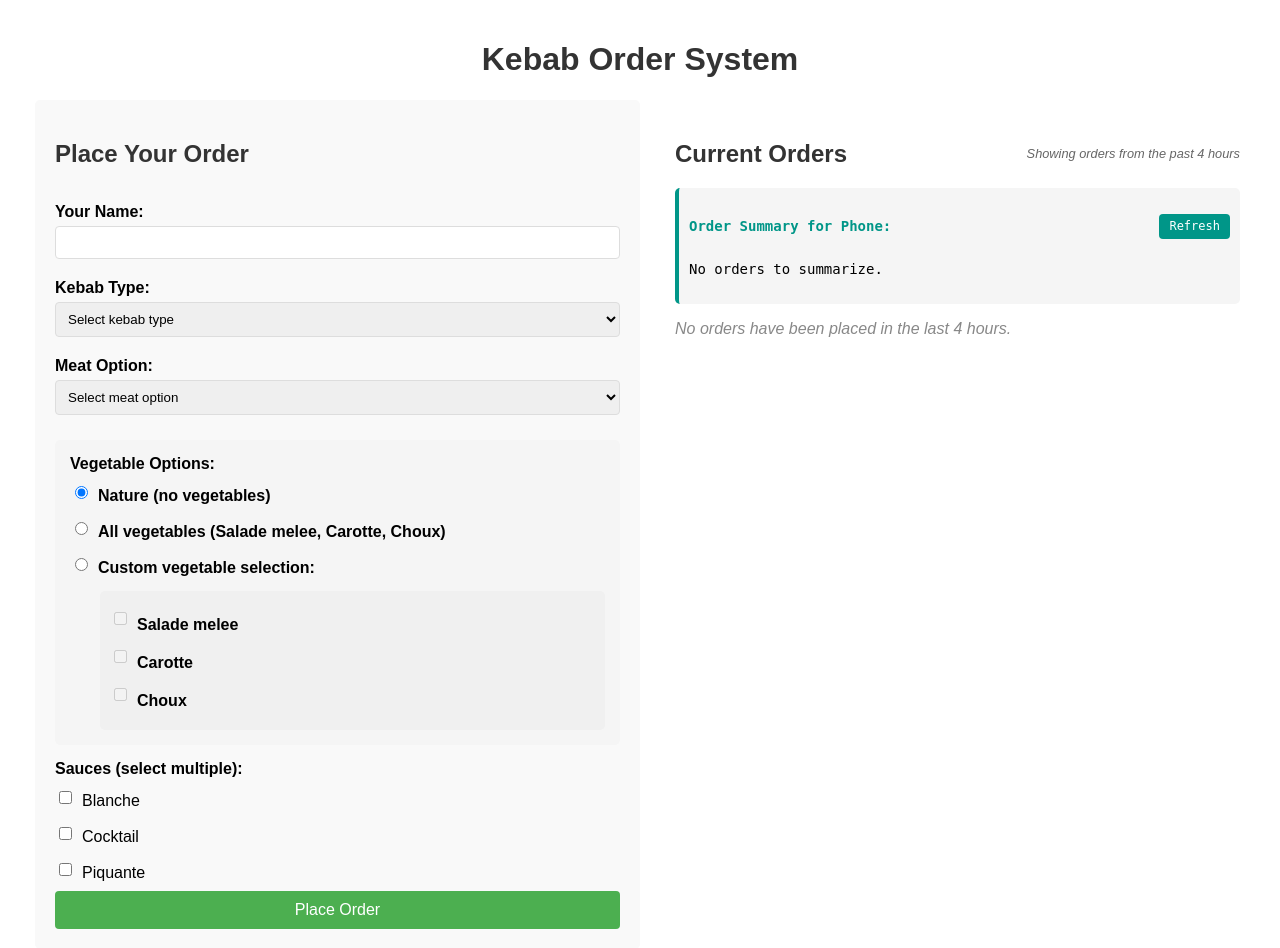
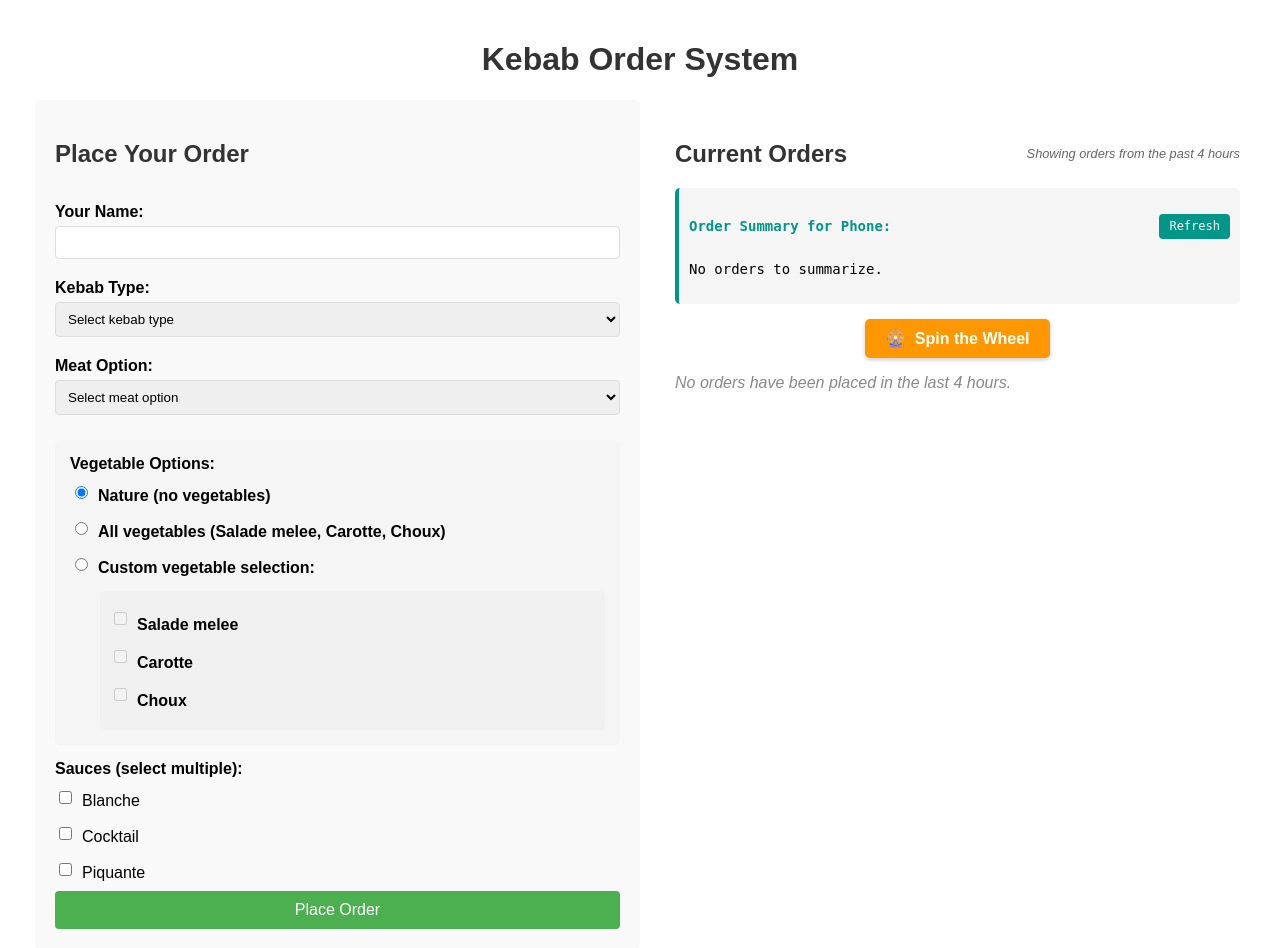
Before and after one commit to V-Favre/kos, a Flask app: page / in a window 1280 px wide. Shown: the top 948 px of the page. Run offline with Flask 3, Linux system fonts and the light colour scheme; data that the repository does not hold is empty.

Commit message:
add spinning wheel for call

```diff
--- a/server.py
+++ b/server.py
@@ -575,6 +575,26 @@ with open('templates/index.html', 'w', encoding='utf-8') as f:
                 margin: 10px 0;
             }
         }
+        .spinning-wheel-link {
+            margin: 15px 0;
+            text-align: center;
+        }
+        .wheel-link-btn {
+            background-color: #ff9800;
+            color: white;
+            padding: 10px 20px;
+            border-radius: 5px;
+            text-decoration: none;
+            display: inline-block;
+            font-weight: bold;
+            transition: background-color 0.3s;
+            box-shadow: 0 2px 4px rgba(0,0,0,0.2);
+        }
+        .wheel-link-btn:hover {
+            background-color: #f57c00;
+            transform: translateY(-2px);
+            box-shadow: 0 4px 8px rgba(0,0,0,0.3);
+        }
     </style>
 </head>
 <body>
@@ -674,6 +694,11 @@ with open('templates/index.html', 'w', encoding='utf-8') as f:
                     <a href="#" onclick="refreshSummary(); return false;" class="refresh-btn">Refresh</a>
                 </div>
                 <div id="summaryText">Loading summary...</div>
+            </div>
+            <div class="spinning-wheel-link">
+                <a href="/spinning_wheel" class="wheel-link-btn">
+                    <span style="margin-right: 5px;">🎡</span> Spin the Wheel
+                </a>
             </div>
 
             {% if orders %}
@@ -859,6 +884,408 @@ with open('templates/index.html', 'w', encoding='utf-8') as f:
 </html>
     ''')
 
+
+@app.route('/spinning_wheel')
+def spinning_wheel():
+    """Show a spinning wheel to randomly select a customer from orders"""
+    # Get recent orders from the database
+    orders = get_recent_orders()
+
+    # Extract unique customer names
+    customer_names = []
+    for order in orders:
+        if order['name'] not in customer_names and order['name'] != 'Anonymous':
+            customer_names.append(order['name'])
+
+    # If no names, add a placeholder
+    if not customer_names:
+        customer_names = ['No customers found']
+
+    return render_template('spinning_wheel.html', customer_names=customer_names)
+
+
+# Create a new template file for the spinning wheel
+with open('templates/spinning_wheel.html', 'w', encoding='utf-8') as f:
+    f.write('''
+<!DOCTYPE html>
+<html>
+<head>
+    <title>Kebab Order - Random Customer Selector</title>
+    <meta name="viewport" content="width=device-width, initial-scale=1">
+    <style>
+        body {
+            font-family: Arial, sans-serif;
+            margin: 0;
+            padding: 20px;
+            background-color: #f5f5f5;
+            display: flex;
+            flex-direction: column;
+            align-items: center;
+        }
+        h1, h2 {
+            color: #333;
+            text-align: center;
+        }
+        .container {
+            width: 100%;
+            max-width: 600px;
+            display: flex;
+            flex-direction: column;
+            align-items: center;
+            margin-top: 20px;
+        }
+        .wheel-container {
+            position: relative;
+            width: 400px;
+            height: 400px;
+            margin: 20px auto;
+        }
+        .wheel {
+            width: 100%;
+            height: 100%;
+            border-radius: 50%;
+            position: relative;
+            overflow: hidden;
+            box-shadow: 0 0 10px rgba(0,0,0,0.3);
+            transition: transform 0s ease-out;
+            transform: rotate(0deg);
+        }
+        .wheel-section {
+            position: absolute;
+            width: 0;
+            height: 0;
+            transform-origin: center;
+            left: 50%;
+            top: 50%;
+            overflow: hidden;
+        }
+        .section-label {
+            position: absolute;
+            left: 50%;
+            top: 50%;
+            width: 150px;
+            transform-origin: 0 0;
+            text-align: center;
+            padding: 5px;
+            font-weight: bold;
+            font-size: 14px;
+            color: #333;
+            pointer-events: none;
+            text-shadow: 1px 1px 2px rgba(255, 255, 255, 0.7);
+        }
+        .pointer {
+            position: absolute;
+            top: -10px;
+            left: 50%;
+            transform: translateX(-50%);
+            width: 0;
+            height: 0;
+            border-left: 20px solid transparent;
+            border-right: 20px solid transparent;
+            border-top: 40px solid #d32f2f;
+            z-index: 10;
+        }
+        .spin-button {
+            background-color: #4CAF50;
+            color: white;
+            border: none;
+            padding: 15px 30px;
+            font-size: 18px;
+            cursor: pointer;
+            border-radius: 5px;
+            margin-top: 30px;
+            box-shadow: 0 4px 6px rgba(0,0,0,0.1);
+            transition: all 0.3s;
+        }
+        .spin-button:hover {
+            background-color: #45a049;
+            transform: translateY(-2px);
+            box-shadow: 0 6px 8px rgba(0,0,0,0.15);
+        }
+        .spin-button:disabled {
+            background-color: #cccccc;
+            cursor: not-allowed;
+            transform: none;
+            box-shadow: none;
+        }
+        .winner-display {
+            margin-top: 30px;
+            font-size: 24px;
+            font-weight: bold;
+            height: 36px;
+            color: #4CAF50;
+            text-align: center;
+            opacity: 0;
+            transition: opacity 0.5s;
+        }
+        .winner-display.show {
+            opacity: 1;
+        }
+        .confetti {
+            position: fixed;
+            width: 10px;
+            height: 10px;
+            background-color: #f00;
+            pointer-events: none;
+            opacity: 0;
+        }
+        .back-button {
+            background-color: #2196F3;
+            color: white;
+            border: none;
+            padding: 10px 20px;
+            font-size: 16px;
+            cursor: pointer;
+            border-radius: 5px;
+            margin-top: 20px;
+            text-decoration: none;
+            display: inline-block;
+        }
+        .back-button:hover {
+            background-color: #0b7dda;
+        }
+    </style>
+</head>
+<body>
+    <h1>Kebab Order Random Selector</h1>
+
+    <div class="container">
+        <div class="wheel-container">
+            <div class="pointer"></div>
+            <div class="wheel" id="wheel">
+                <!-- Wheel sections will be dynamically generated -->
+            </div>
+        </div>
+
+        <button id="spinButton" class="spin-button">SPIN THE WHEEL</button>
+
+        <div id="winnerDisplay" class="winner-display">
+            <!-- Winner will be displayed here -->
+        </div>
+
+        <a href="/" class="back-button">Back to Orders</a>
+    </div>
+
+    <script>
+        // Customer names from server
+        const customerNames = {{ customer_names|tojson }};
+
+        // Wheel configuration
+        const wheel = document.getElementById('wheel');
+        const spinButton = document.getElementById('spinButton');
+        const winnerDisplay = document.getElementById('winnerDisplay');
+        let isSpinning = false;
+
+        // Colors for the wheel sections
+        const colors = [
+            '#FF9AA2', '#FFB7B2', '#FFDAC1', '#E2F0CB',
+            '#B5EAD7', '#C7CEEA', '#F8B195', '#F67280',
+            '#C06C84', '#6C5B7B', '#355C7D', '#99B898',
+            '#FECEAB', '#FF847C', '#E84A5F', '#A8E6CE'
+        ];
+
+        // Generate wheel sections with canvas
+        function generateWheel() {
+            wheel.innerHTML = '';
+
+            const numNames = customerNames.length;
+            const anglePerSegment = (2 * Math.PI) / numNames;
+            const radius = 200; // Radius of the wheel (400px/2)
+
+            // Create pie segments with canvas
+            const canvas = document.createElement('canvas');
+            canvas.width = 400;
+            canvas.height = 400;
+            wheel.appendChild(canvas);
+
+            const ctx = canvas.getContext('2d');
+            const centerX = canvas.width / 2;
+            const centerY = canvas.height / 2;
+
+            // Draw wheel segments
+            for (let i = 0; i < numNames; i++) {
+                const startAngle = i * anglePerSegment;
+                const endAngle = (i + 1) * anglePerSegment;
+
+                // Draw pie segment
+                ctx.beginPath();
+                ctx.moveTo(centerX, centerY);
+                ctx.arc(centerX, centerY, radius, startAngle, endAngle);
+                ctx.closePath();
+
+                // Fill with color
+                ctx.fillStyle = colors[i % colors.length];
+                ctx.fill();
+
+                ctx.lineWidth = 2;
+                ctx.strokeStyle = 'rgba(255, 255, 255, 0.3)';
+                ctx.stroke();
+
+                // Add name label
+                const middleAngle = startAngle + (anglePerSegment / 2);
+                const labelX = centerX + Math.cos(middleAngle) * (radius * 0.65);
+                const labelY = centerY + Math.sin(middleAngle) * (radius * 0.65);
+
+                // Save context state
+                ctx.save();
+
+                // Position text
+                ctx.translate(labelX, labelY);
+                ctx.rotate(middleAngle + Math.PI/2);
+
+                // Draw text
+                ctx.textAlign = 'center';
+                ctx.fillStyle = '#333';
+                ctx.font = 'bold 14px Arial';
+
+                // Measure text to ensure it fits
+                const name = customerNames[i];
+                const maxWidth = radius * 0.5;
+                let fontSize = 14;
+
+                // Reduce font size if needed
+                if (ctx.measureText(name).width > maxWidth) {
+                    while (ctx.measureText(name).width > maxWidth && fontSize > 8) {
+                        fontSize--;
+                        ctx.font = `bold ${fontSize}px Arial`;
+                    }
+                }
+
+                ctx.fillText(name, 0, 0, maxWidth);
+
+                // Restore context
+                ctx.restore();
+            }
+        }
+
+        // Spin the wheel
+        function spinWheel() {
+            if (isSpinning) return;
+
+            isSpinning = true;
+            spinButton.disabled = true;
+            winnerDisplay.classList.remove('show');
+
+            // Random number of rotations (between 2 and 5 full rotations)
+            const rotations = 5 + Math.random() * 5;
+
+            // Random position for stopping (in degrees, between 0-359)
+            const random360 = Math.floor(Math.random() * 360);
+
+            // Calculate total rotation
+            const totalDegrees = (rotations * 360) + random360;
+
+            // Random duration between 3 and 7 seconds
+            const duration = 5 + Math.random() * 5;
+
+            // Apply the transition and rotation
+            wheel.style.transition = `transform ${duration}s cubic-bezier(0.17, 0.67, 0.21, 0.99)`;
+            wheel.style.transform = `rotate(${totalDegrees}deg)`;
+
+            // Calculate which name will be the winner
+            // We need to determine which section is at the pointer when wheel stops
+            const numNames = customerNames.length;
+            const degreesPerSection = 360 / numNames;
+
+            // The wheel rotates clockwise, but the actual position is counterclockwise from the starting point
+            // So we need to calculate it relative to our rotation
+
+            // We need the ending position modulo 360 to get final position
+            const finalPosition = totalDegrees % 360;
+
+            // The pointer is at top (0 degrees), so we need to determine which section that points to
+            // Since the wheel rotates clockwise, we need to convert to the correct index
+            // We add numNames and take modulo again to ensure positive value
+            const winnerIndex = Math.floor(((360 - finalPosition) % 360) / degreesPerSection) % numNames;
+
+            // After rotation completes
+            setTimeout(() => {
+                const winner = customerNames[winnerIndex];
+                winnerDisplay.textContent = `Winner: ${winner}`;
+                winnerDisplay.classList.add('show');
+                createConfetti();
+
+                setTimeout(() => {
+                    isSpinning = false;
+                    spinButton.disabled = false;
+                }, 1000);
+            }, duration * 1000 + 500); // Add a small buffer after the transition ends
+        }
+
+        // Create confetti effect
+        function createConfetti() {
+            const confettiColors = ['#f00', '#0f0', '#00f', '#ff0', '#f0f', '#0ff'];
+            const confettiCount = 150;
+
+            for (let i = 0; i < confettiCount; i++) {
+                const confetti = document.createElement('div');
+                confetti.className = 'confetti';
+
+                // Random position
+                const startX = Math.random() * window.innerWidth;
+                const startY = -20;
+
+                // Random color
+                const color = confettiColors[Math.floor(Math.random() * confettiColors.length)];
+
+                // Set styles
+                confetti.style.left = `${startX}px`;
+                confetti.style.top = `${startY}px`;
+                confetti.style.backgroundColor = color;
+                confetti.style.opacity = '1';
+
+                // Randomize size and shape
+                const size = 5 + Math.random() * 10;
+                confetti.style.width = `${size}px`;
+                confetti.style.height = `${size}px`;
+
+                // Occasionally make rectangle confetti
+                if (Math.random() > 0.5) {
+                    confetti.style.width = `${size * 0.5}px`;
+                    confetti.style.height = `${size * 1.5}px`;
+                }
+
+                // Occasionally make round confetti
+                if (Math.random() > 0.7) {
+                    confetti.style.borderRadius = '50%';
+                }
+
+                // Add to body
+                document.body.appendChild(confetti);
+
+                // Animate falling
+                const animationDuration = 2 + Math.random() * 4;
+                const fallDistance = window.innerHeight + 100;
+                const horizontalSwing = (Math.random() - 0.5) * 300;
+
+                confetti.animate([
+                    { transform: 'translate(0px, 0px) rotate(0deg)' },
+                    { transform: `translate(${horizontalSwing}px, ${fallDistance}px) rotate(${Math.random() * 720}deg)` }
+                ], {
+                    duration: animationDuration * 1000,
+                    easing: 'cubic-bezier(0.4, 0.0, 0.2, 1)'
+                });
+
+                // Remove after animation
+                setTimeout(() => {
+                    if (document.body.contains(confetti)) {
+                        document.body.removeChild(confetti);
+                    }
+                }, animationDuration * 1000);
+            }
+        }
+
+        // Initialize
+        document.addEventListener('DOMContentLoaded', function() {
+            generateWheel();
+
+            spinButton.addEventListener('click', spinWheel);
+        });
+    </script>
+</body>
+</html>
+    ''')
+
 if __name__ == '__main__':
     print("Kebab Order System is running!")
     print("Open http://127.0.0.1:41586/ in your browser")
--- a/templates/index.html
+++ b/templates/index.html
@@ -264,6 +264,26 @@
                 margin: 10px 0;
             }
         }
+        .spinning-wheel-link {
+            margin: 15px 0;
+            text-align: center;
+        }
+        .wheel-link-btn {
+            background-color: #ff9800;
+            color: white;
+            padding: 10px 20px;
+            border-radius: 5px;
+            text-decoration: none;
+            display: inline-block;
+            font-weight: bold;
+            transition: background-color 0.3s;
+            box-shadow: 0 2px 4px rgba(0,0,0,0.2);
+        }
+        .wheel-link-btn:hover {
+            background-color: #f57c00;
+            transform: translateY(-2px);
+            box-shadow: 0 4px 8px rgba(0,0,0,0.3);
+        }
     </style>
 </head>
 <body>
@@ -363,6 +383,11 @@
                     <a href="#" onclick="refreshSummary(); return false;" class="refresh-btn">Refresh</a>
                 </div>
                 <div id="summaryText">Loading summary...</div>
+            </div>
+            <div class="spinning-wheel-link">
+                <a href="/spinning_wheel" class="wheel-link-btn">
+                    <span style="margin-right: 5px;">🎡</span> Spin the Wheel
+                </a>
             </div>
 
             {% if orders %}
```
